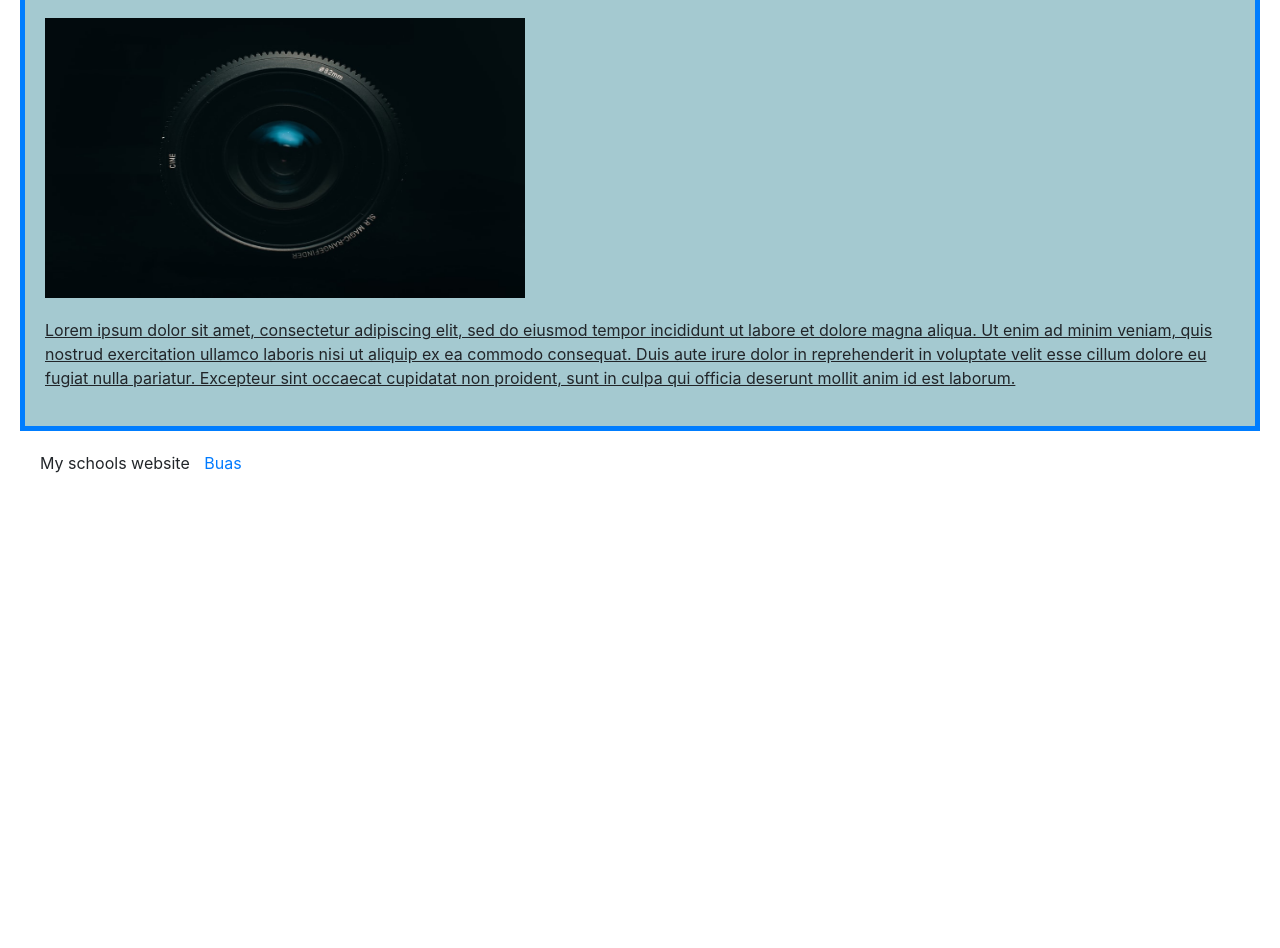
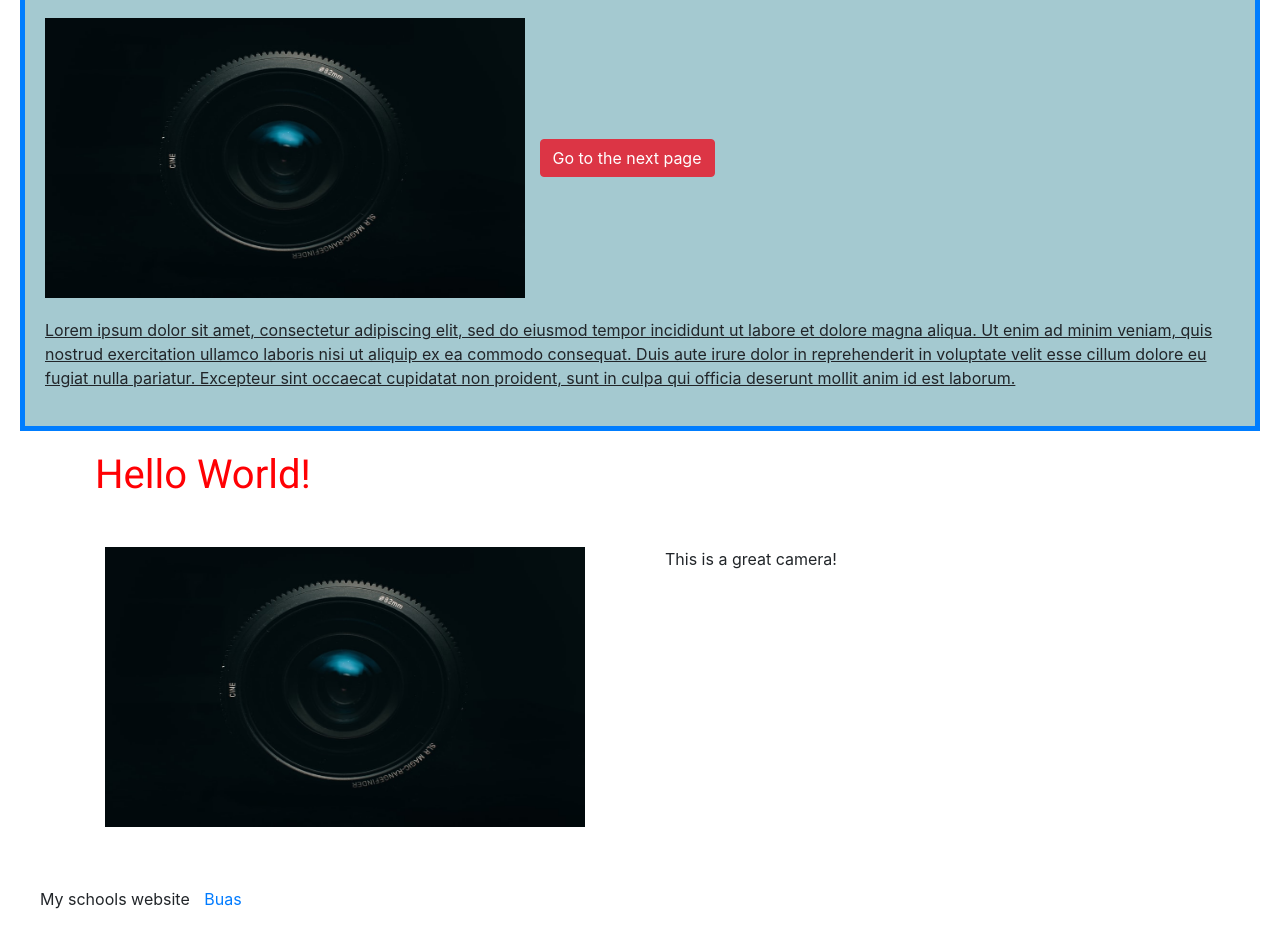
Before and after one commit to TomSpijkers/PRJ4Bootstrap, a plain HTML site: page index.html in a window 1280 px wide. Shown: the part 320-1268 px from the top of the page. Before the commit the page ends 851 px from the top, so only its background shows below. Drawn offline with Linux system fonts and the light colour scheme.

Commit message:
Update index.html

```diff
--- a/index.html
+++ b/index.html
@@ -5,7 +5,7 @@
     <title>Camera's</title>
 	<link rel="stylesheet" type="text/css" href="bootstrap-4.6.0-dist/css/bootstrap.min.css">
     <script src="bootstrap-4.6.0-dist/js/bootstrap.min.js"></script>
-<link href="css/styles.css" rel="stylesheet" type="text/css">
+    <link href="css/styles.css" rel="stylesheet" type="text/css">
 <link rel="preconnect" href="https://fonts.gstatic.com">
 <link href="https://fonts.googleapis.com/css2?family=Roboto&display=swap" rel="stylesheet">
 </head>
@@ -15,10 +15,22 @@
 	<h3 id="my-id">Created by: Tom Spijkers</h3>
 	<h3>Edited by: Myrthe Hendrix</h3>
     <h1>What camera's are there?</h1>
-		</header>
+	</header>
     <p  class="my-class">This is my paragraph about what camera's are available.<br>There are a lot of options to choose from nowadays!</p>
     <img src="images/photo-1580852300513-9b50125bf293.jpg" alt="A Sony camera" width="500" height="300">
+		<button type="button" class="btn btn-danger">Go to the next page</button>
 	<p id="my-id2">Lorem ipsum dolor sit amet, consectetur adipiscing elit, sed do eiusmod tempor incididunt ut labore et dolore magna aliqua. Ut enim ad minim veniam, quis nostrud exercitation ullamco laboris nisi ut aliquip ex ea commodo consequat. Duis aute irure dolor in reprehenderit in voluptate velit esse cillum dolore eu fugiat nulla pariatur. Excepteur sint occaecat cupidatat non proident, sunt in culpa qui officia deserunt mollit anim id est laborum.</p></article>
+	<div class="container">
+  <h1>Hello World!</h1>
+  <div class="row">
+    <div class="col-sm-6">
+       <img src="images/photo-1580852300513-9b50125bf293.jpg" alt="A Sony camera" width="500" height="300">
+    </div>
+    <div class="col-sm-6">
+      <p>This is a great camera!</p>
+    </div>
+  </div>
+</div>
 	<footer>
 	<p>My schools website <a href="https://www.buas.nl/" target="_blank">Buas</a></p>
 		</footer>
```
